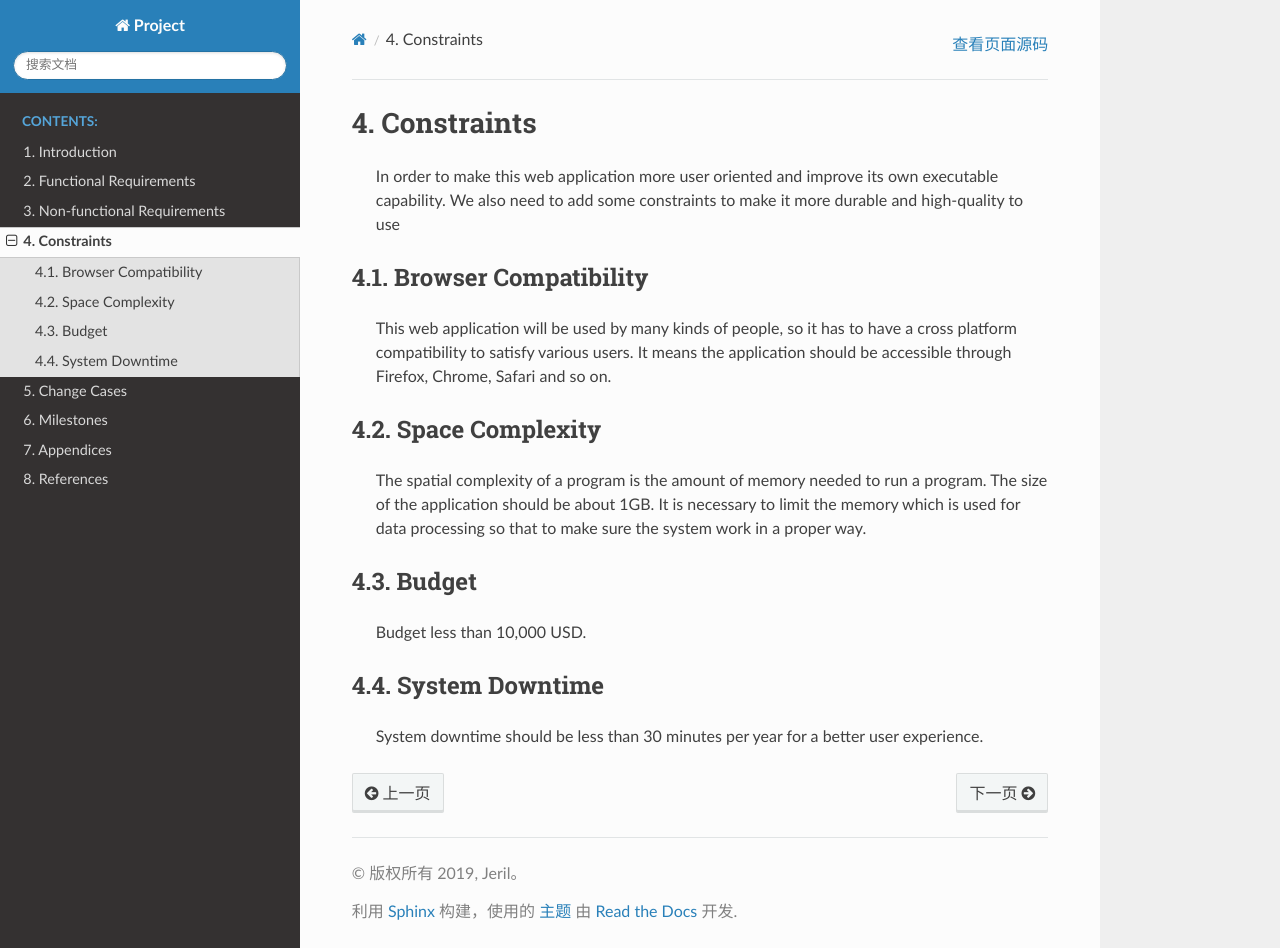
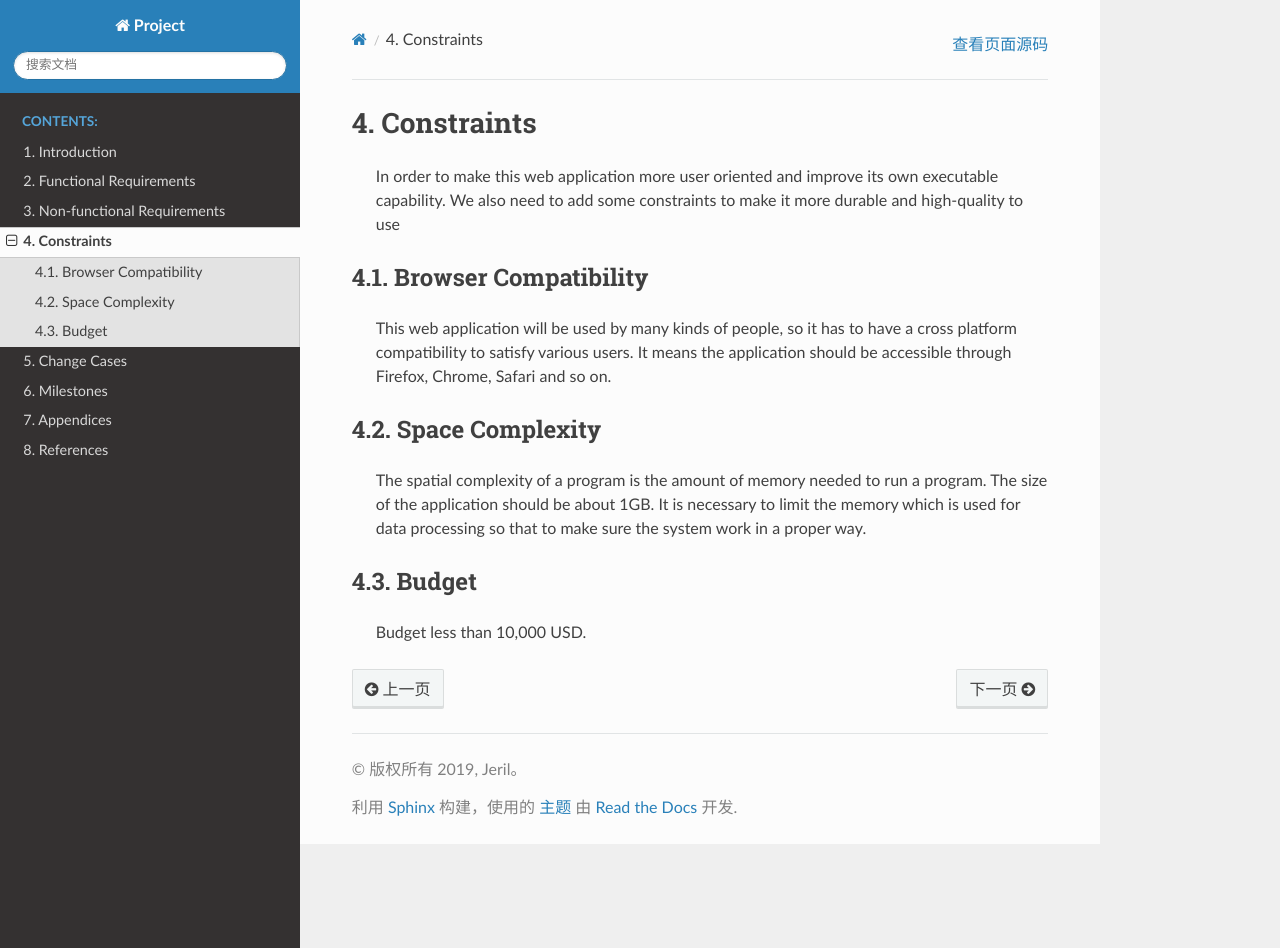
Before and after one commit to jerilmm/gene-expression, a Sphinx documentation site: the page built from sphinx/source/constraints.rst, in a window 1280 px wide and 948 px high. Built offline with Sphinx 7.4.7 and the Read the Docs theme 2.0.0, drawn with Linux system fonts in a browser that asks for light colours.

Commit message:
Update constraints.rst

```diff
--- a/sphinx/source/constraints.rst
+++ b/sphinx/source/constraints.rst
@@ -13,7 +13,3 @@
 4.3. Budget
 -----------
  Budget less than 10,000 USD.
-
-4.4. System Downtime
---------------------
- System downtime should be less than 30 minutes per year for a better user experience.
```
